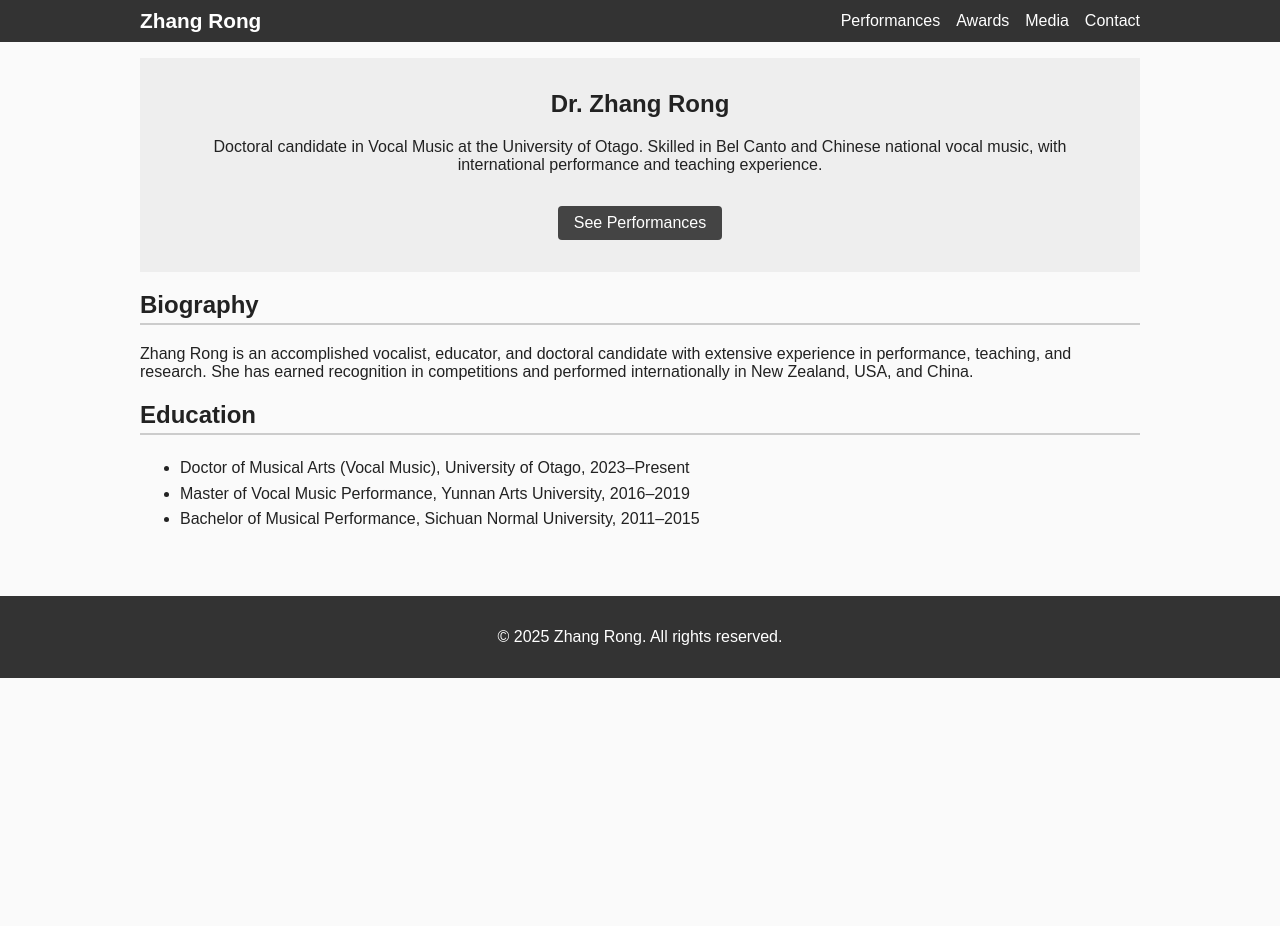
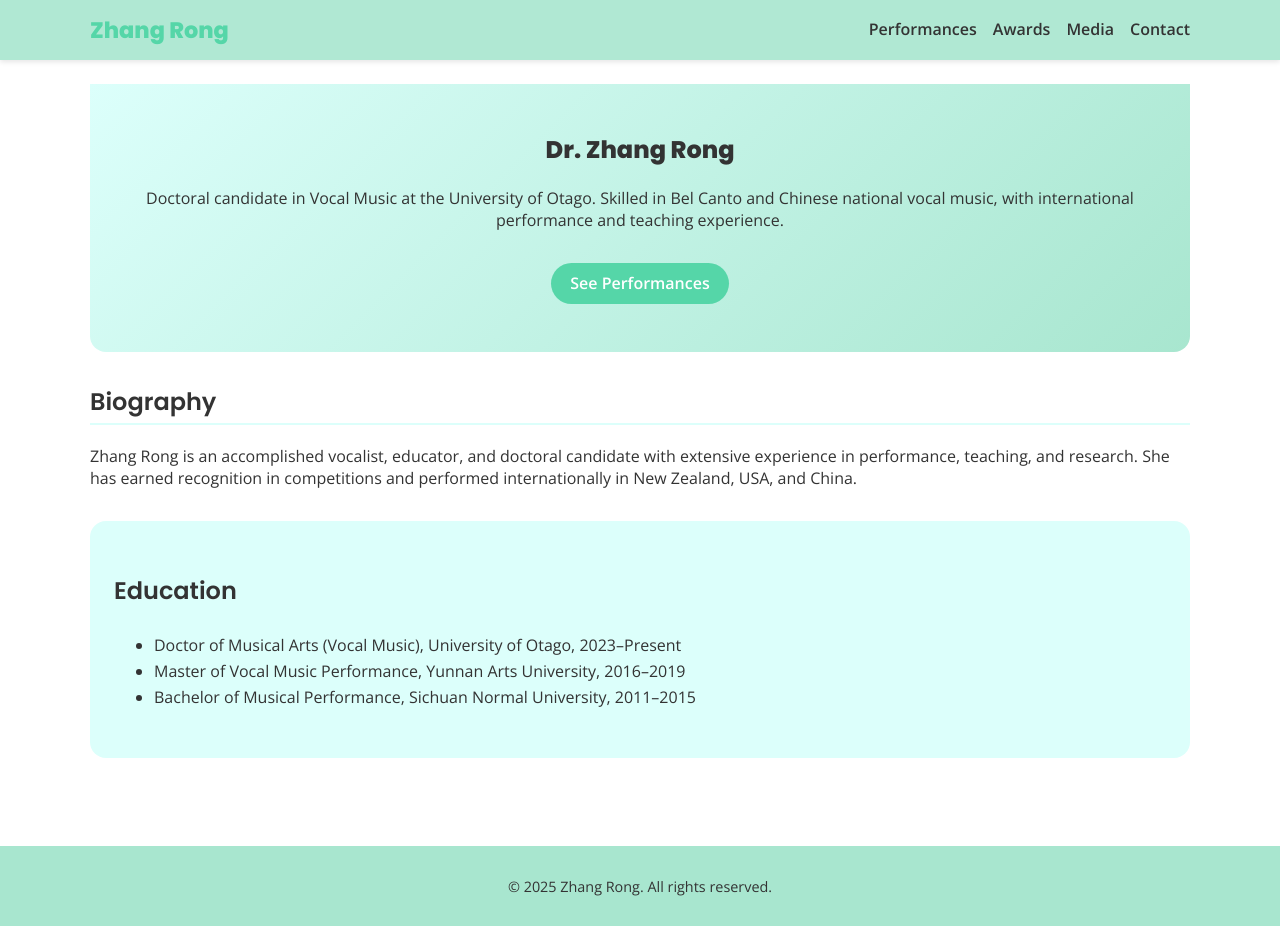
Before and after one commit to zharo348/zharo348.github.io, a plain HTML site: page index.html in a window 1280 px wide. Before the commit the page ends 800 px from the top, so only its background shows below. Drawn offline with nearby package versions, Linux system fonts and the light colour scheme.

Commit message:
update style

```diff
--- a/index.html
+++ b/index.html
@@ -30,7 +30,7 @@
   <h2>Biography</h2>
   <p>Zhang Rong is an accomplished vocalist, educator, and doctoral candidate with extensive experience in performance, teaching, and research. She has earned recognition in competitions and performed internationally in New Zealand, USA, and China.</p>
 </section>
-<section>
+<section class="alt-section">
   <h2>Education</h2>
   <ul>
     <li>Doctor of Musical Arts (Vocal Music), University of Otago, 2023–Present</li>
--- a/styles.css
+++ b/styles.css
@@ -1,84 +1,143 @@
+
+@import url('https://fonts.googleapis.com/css2?family=Open+Sans:wght@400;600&family=Poppins:wght@600;800&display=swap');
+
+:root {
+  --light-green: #A8E6CF;
+  --pale-mint: #DCFFFB;
+  --spring-green: #55D6A8;
+  --light-gold: #FFD166;
+  --white: #FFFFFF;
+  --text-dark: #333333;
+}
 
 body {
   margin: 0;
-  font-family: Arial, sans-serif;
-  background: #fafafa;
-  color: #222;
+  font-family: 'Open Sans', sans-serif;
+  background: var(--white);
+  color: var(--text-dark);
 }
+
 header {
-  background: #333;
-  color: #fff;
-  padding: 0.5rem 0;
+  background: rgba(168, 230, 207, 0.9);
+  position: sticky;
+  top: 0;
+  backdrop-filter: blur(6px);
+  z-index: 10;
+  box-shadow: 0 2px 5px rgba(0,0,0,0.1);
 }
+
 nav.container {
   display: flex;
   justify-content: space-between;
   align-items: center;
-  max-width: 1000px;
+  max-width: 1100px;
   margin: auto;
-  padding: 0 1rem;
+  padding: 0.8rem 1rem;
 }
+
 nav a.logo {
-  color: #fff;
-  font-size: 1.3rem;
-  font-weight: bold;
+  font-family: 'Poppins', sans-serif;
+  font-weight: 800;
+  color: var(--spring-green);
+  font-size: 1.4rem;
   text-decoration: none;
 }
+
 nav ul {
   list-style: none;
   display: flex;
+  gap: 1rem;
   margin: 0;
   padding: 0;
 }
-nav ul li {
-  margin-left: 1rem;
+
+nav ul li a {
+  color: var(--text-dark);
+  text-decoration: none;
+  font-weight: 600;
+  transition: color 0.3s ease;
 }
-nav ul li a {
-  color: #fff;
-  text-decoration: none;
+
+nav ul li a:hover {
+  color: var(--spring-green);
 }
-nav ul li a:hover {
-  text-decoration: underline;
+
+.container {
+  max-width: 1100px;
+  margin: auto;
+  padding: 1.5rem;
 }
-.container {
-  max-width: 1000px;
-  margin: auto;
-  padding: 1rem;
+
+.hero {
+  background: linear-gradient(135deg, var(--pale-mint), var(--light-green));
+  padding: 3rem 1rem;
+  text-align: center;
+  border-radius: 0 0 1rem 1rem;
 }
-.hero {
-  background: #eee;
-  padding: 2rem;
-  text-align: center;
-}
+
 .hero h1 {
   margin-top: 0;
+  font-family: 'Poppins', sans-serif;
+  font-weight: 800;
 }
+
 .btn {
   display: inline-block;
-  background: #444;
-  color: #fff;
-  padding: 0.5rem 1rem;
+  background: var(--spring-green);
+  color: var(--white);
+  padding: 0.6rem 1.2rem;
   margin-top: 1rem;
   text-decoration: none;
-  border-radius: 4px;
+  border-radius: 30px;
+  font-weight: 600;
+  transition: background 0.3s ease, transform 0.2s ease;
 }
+
 .btn:hover {
-  background: #222;
+  background: var(--light-gold);
+  transform: translateY(-2px);
 }
+
+section {
+  margin-bottom: 2rem;
+}
+
 section h2 {
-  border-bottom: 2px solid #ccc;
+  font-family: 'Poppins', sans-serif;
+  font-weight: 600;
+  border-bottom: 2px solid var(--pale-mint);
   padding-bottom: 0.25rem;
 }
+
+.alt-section {
+  background: var(--pale-mint);
+  padding: 2rem 1.5rem;
+  border-radius: 1rem;
+}
+
+.card {
+  background: var(--white);
+  border-radius: 1rem;
+  box-shadow: 0 2px 10px rgba(0,0,0,0.05);
+  padding: 1rem;
+  margin-bottom: 1rem;
+}
+
 footer {
-  background: #333;
-  color: #fff;
+  background: var(--light-green);
+  color: var(--text-dark);
   text-align: center;
   padding: 1rem;
   margin-top: 2rem;
+  font-size: 0.9rem;
 }
+
 ul {
   line-height: 1.6;
 }
+
 iframe {
-  max-width: 100%;
+  width: 100%;
+  height: 315px;
+  border-radius: 0.5rem;
 }
```
Also changed, not shown: awards.html (+2 -0 lines), contact.html (+2 -0 lines), media.html (+6 -4 lines), performances.html (+2 -0 lines).
